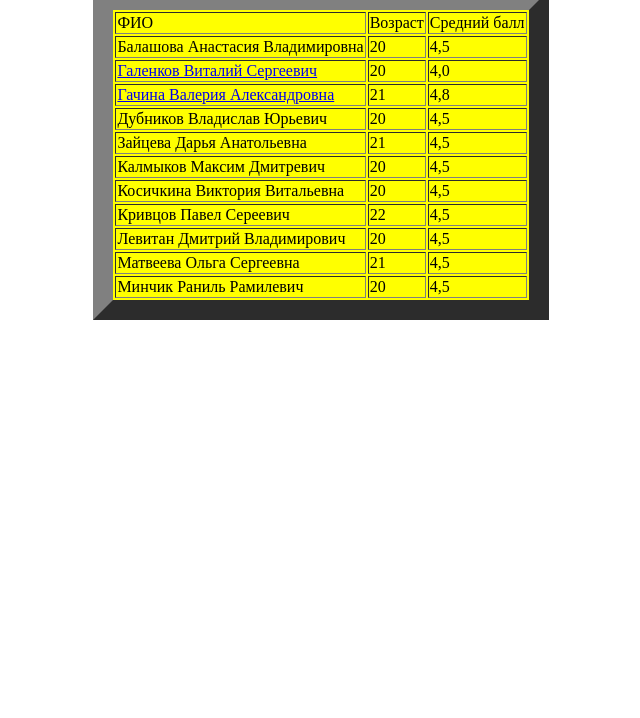
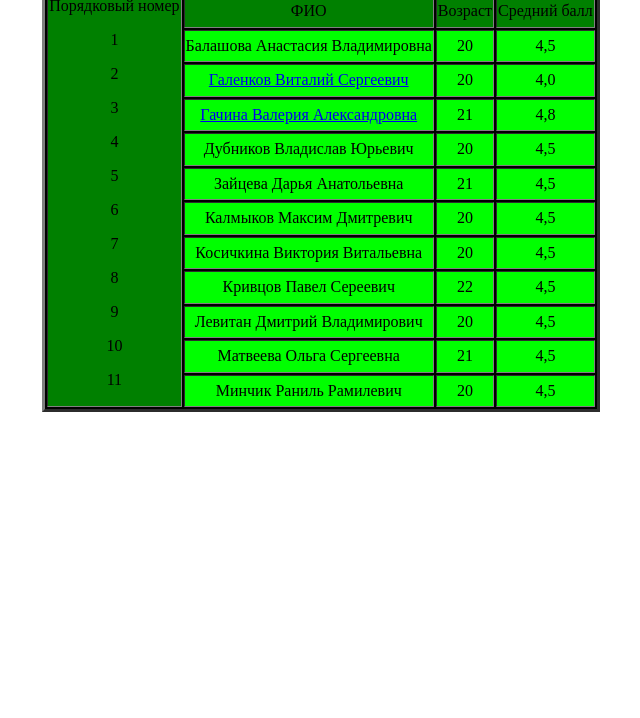
Before and after one commit to GalenkovVS/Galenkov, a plain HTML site: page index.html in a window 1280 px wide. Shown: the part 82-800 px from the top of the page, without its empty margins (319-959 px from the left). Drawn offline with Linux system fonts and the light colour scheme.

Commit message:
Commit message

```diff
--- a/index.html
+++ b/index.html
@@ -7,69 +7,71 @@
   <meta http-equiv="X-UA-Compatible" content="ie=edge">
   <title>Document</title>
 </head>
+
 <body>
   <table align=center border="1">
     <td><a href="C:\Users\1255954\Desktop\logo.png"><img scr="logo.png" width="50" height="50">Воронежский Иститут МВД </button></td>
-  <table align=center bgcolor="yellow" border="20">
+    <table align=center bgcolor="black" border="3">
       <tr>
-      <td>ФИО</td>
-      <td>Возраст</td>
-      <td>Средний балл</td>
+        <td rowspan="12" align=center bgcolor="Green">Порядковый номер<p>1</p><p>2</p><p>3</p><p>4</p><p>5</p><p>6</p><p>7</p><p>8</p><p>9</p><p>10</p><p>11</p></td>
+        <td align=center bgcolor="Green">ФИО</td>
+        <td align=center bgcolor="Green">Возраст</td>
+        <td align=center bgcolor="Green">Средний балл</td>
       </tr>
       <tr>
-      <td>Балашова Анастасия Владимировна</td>
-      <td>20</td>
-      <td>4,5</td>
+        <td align=center bgcolor="#00FF00">Балашова Анастасия Владимировна</td>
+        <td align=center bgcolor="#00FF00">20</td>
+        <td align=center bgcolor="#00FF00">4,5</td>
       </tr>
       <tr>
-      <td><a href="https://github.com/GalenkovVS">Галенков Виталий Сергеевич </button></td>
-      <td>20</td>
-      <td>4,0</td>
+        <td align=center bgcolor="#00FF00"><a href="https://github.com/GalenkovVS">Галенков Виталий Сергеевич </button></td>
+        <td align=center bgcolor="#00FF00">20</td>
+        <td align=center bgcolor="#00FF00">4,0</td>
       </tr>
       <tr>
-      <td><a href="https://github.com/ValeriaGachina33?tab=repositories">Гачина Валерия Александровна </button></td>
-      <td>21</td>
-      <td>4,8</td>
+        <td align=center bgcolor="#00FF00"><a href="https://github.com/ValeriaGachina33?tab=repositories">Гачина Валерия Александровна </button></td>
+        <td align=center bgcolor="#00FF00">21</td>
+        <td align=center bgcolor="#00FF00">4,8</td>
       </tr>
       <tr>
-      <td>Дубников Владислав Юрьевич</td>
-      <td>20</td>
-      <td>4,5</td>
+        <td align=center bgcolor="#00FF00">Дубников Владислав Юрьевич</td>
+        <td align=center bgcolor="#00FF00">20</td>
+        <td align=center bgcolor="#00FF00">4,5</td>
       </tr>
       <tr>
-      <td>Зайцева Дарья Анатольевна</td>
-      <td>21</td>
-      <td>4,5</td>
+        <td align=center bgcolor="#00FF00">Зайцева Дарья Анатольевна</td>
+        <td align=center bgcolor="#00FF00">21</td>
+        <td align=center bgcolor="#00FF00">4,5</td>
       </tr>
       <tr>
-      <td>Калмыков Максим Дмитревич</td>
-      <td>20</td>
-      <td>4,5</td>
+        <td align=center bgcolor="#00FF00">Калмыков Максим Дмитревич</td>
+        <td align=center bgcolor="#00FF00">20</td>
+        <td align=center bgcolor="#00FF00">4,5</td>
       </tr>
       <tr>
-      <td>Косичкина Виктория Витальевна</td>
-      <td>20</td>
-      <td>4,5</td>
+        <td align=center bgcolor="#00FF00">Косичкина Виктория Витальевна</td>
+        <td align=center bgcolor="#00FF00">20</td>
+        <td align=center bgcolor="#00FF00">4,5</td>
       </tr>
       <tr>
-      <td>Кривцов Павел Сереевич</td>
-      <td>22</td>
-      <td>4,5</td>
+        <td align=center bgcolor="#00FF00">Кривцов Павел Сереевич</td>
+        <td align=center bgcolor="#00FF00">22</td>
+        <td align=center bgcolor="#00FF00">4,5</td>
       </tr>
       <tr>
-      <td>Левитан Дмитрий Владимирович</td>
-      <td>20</td>
-      <td>4,5</td>
+        <td align=center bgcolor="#00FF00">Левитан Дмитрий Владимирович</td>
+        <td align=center bgcolor="#00FF00">20</td>
+        <td align=center bgcolor="#00FF00">4,5</td>
       </tr>
       <tr>
-      <td>Матвеева Ольга Сергеевна</td>
-      <td>21</td>
-      <td>4,5</td>
+        <td align=center bgcolor="#00FF00">Матвеева Ольга Сергеевна</td>
+        <td align=center bgcolor="#00FF00">21</td>
+        <td align=center bgcolor="#00FF00">4,5</td>
       </tr>
       <tr>
-      <td>Минчик Раниль Рамилевич</td>
-      <td>20</td>
-      <td>4,5</td>
+        <td align=center bgcolor="#00FF00">Минчик Раниль Рамилевич</td>
+        <td align=center bgcolor="#00FF00">20</td>
+        <td align=center bgcolor="#00FF00">4,5</td>
       </tr>
     </table>
 </body>
```
Lines whose indentation alone changed are shown as unchanged.
